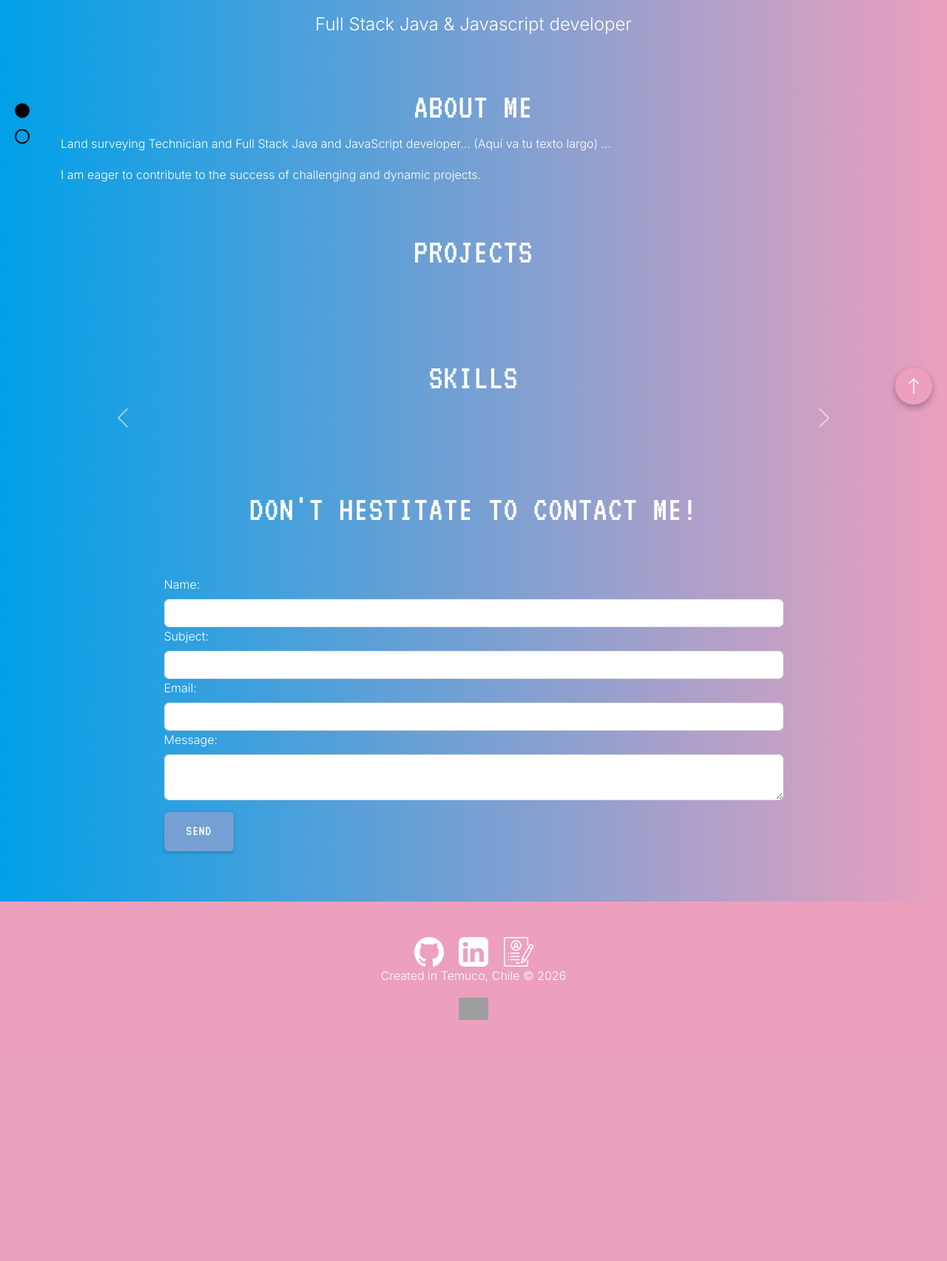
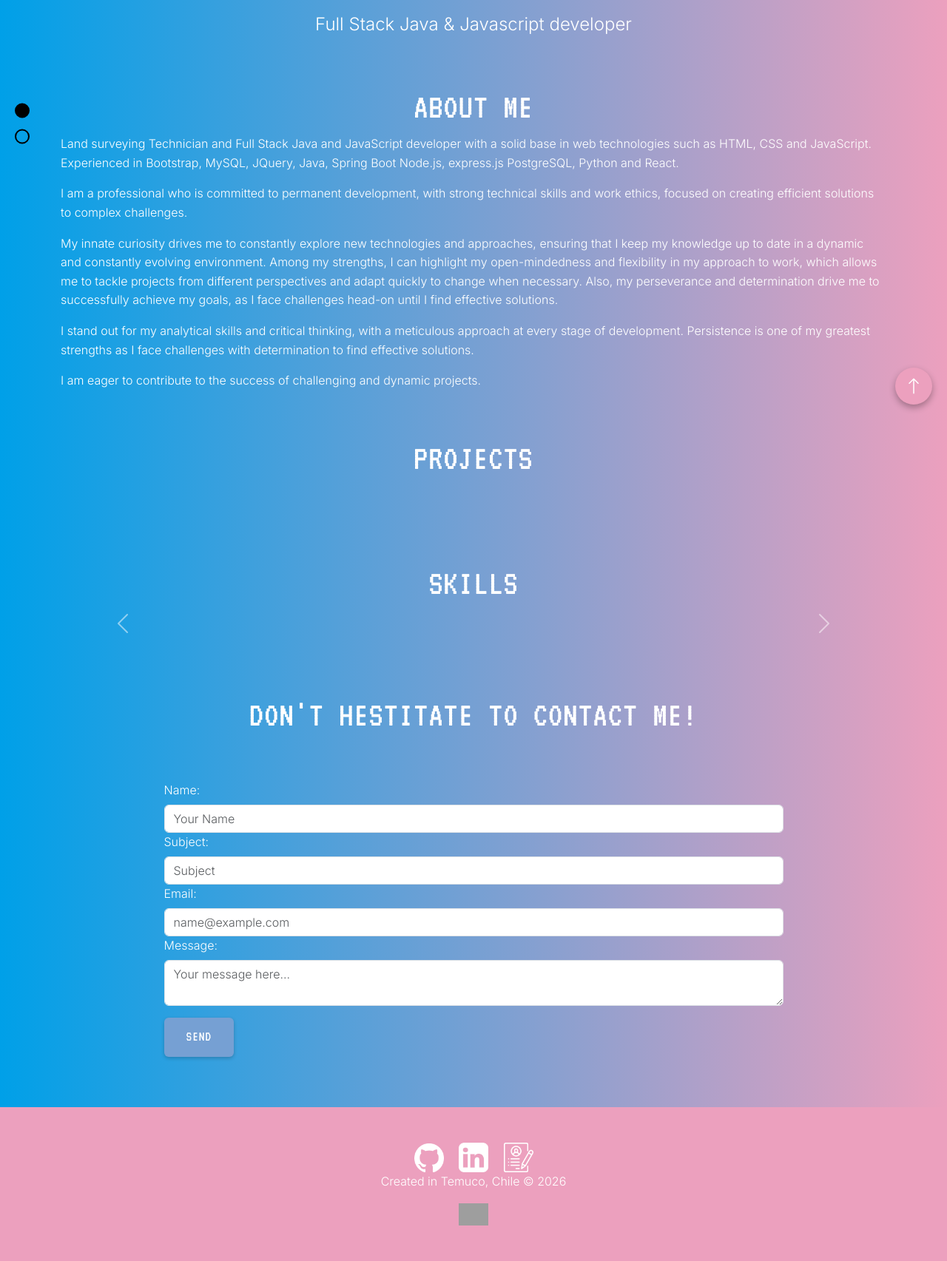
Before and after one commit to schiesscl/portfolio_django, a Django app: page / in a window 1280 px wide. Shown: the part 233-1938 px from the top of the page at 74% size. Before the commit the page ends 1612 px from the top, so only its background shows below. Run offline with Django 5.2, Linux system fonts and the light colour scheme; data that the repository does not hold is empty; grey boxes are pictures that could not be loaded.

Commit message:
Refactor: Translate IDs, add placeholders and navbar hover

```diff
--- a/static/css/style.css
+++ b/static/css/style.css
@@ -92,6 +92,11 @@ p {
   font-size: 1.5rem;
   letter-spacing: 1px;
   text-transform: uppercase;
+  transition: color 0.3s ease, opacity 0.3s ease;
+}
+
+.navbar-nav .nav-link:hover {
+    color: rgba(255, 255, 255, 0.7) !important;
 }
 
 /* ========================================
@@ -155,8 +160,8 @@ textarea::placeholder {
 }
 
 /* Botón de envío */
-#form-contacto input[type="submit"],
-#form-contacto button[type="submit"] {
+#contact-form input[type="submit"],
+#contact-form button[type="submit"] {
   font-family: var(--font-tech);
   text-transform: uppercase;
   letter-spacing: 1px;
@@ -173,15 +178,15 @@ textarea::placeholder {
   display: inline-block;
 }
 
-#form-contacto input[type="submit"]:hover,
-#form-contacto button[type="submit"]:hover {
+#contact-form input[type="submit"]:hover,
+#contact-form button[type="submit"]:hover {
   background-color: #3d78bf;
   transform: translateY(-2px);
   box-shadow: 0 4px 8px rgba(0, 0, 0, 0.3);
 }
 
-#form-contacto input[type="submit"]:active,
-#form-contacto button[type="submit"]:active {
+#contact-form input[type="submit"]:active,
+#contact-form button[type="submit"]:active {
   transform: translateY(0);
   box-shadow: 0 2px 4px rgba(0, 0, 0, 0.2);
 }
@@ -274,13 +279,13 @@ body.theme-alternative .navbar {
     background-image: linear-gradient(to right, rgba(131, 136, 133, 0.9), rgba(131, 136, 133, 0.9));
 }
 
-body.theme-alternative #form-contacto input[type="submit"],
-body.theme-alternative #form-contacto button[type="submit"] {
+body.theme-alternative #contact-form input[type="submit"],
+body.theme-alternative #contact-form button[type="submit"] {
   background-color: #c1a0a0;
 }
 
-body.theme-alternative #form-contacto input[type="submit"]:hover,
-body.theme-alternative #form-contacto button[type="submit"]:hover {
+body.theme-alternative #contact-form input[type="submit"]:hover,
+body.theme-alternative #contact-form button[type="submit"]:hover {
   background-color: #a37272;
 }
 
--- a/static/js/script.js
+++ b/static/js/script.js
@@ -40,12 +40,12 @@ $(document).ready(function() {
     });
 
     // Validación del formulario
-    $("#form-contacto").submit(function(event) {
+    $("#contact-form").submit(function(event) {
         // Usamos .val() de JQuery para obtener valores
         // CAMBIO: Usamos 'const' en lugar de 'var'
-        const nombre = $("#contacto-nombre").val();
-        const asunto = $("#contacto-asunto").val();
-        const mensaje = $("#contacto-mensaje").val();
+        const nombre = $("#contact-name").val();
+        const asunto = $("#contact-subject").val();
+        const mensaje = $("#contact-message").val();
 
         // Validación básica
         if (nombre.length < 8 || asunto.length < 8 || mensaje.length < 15) {
--- a/templates/base.html
+++ b/templates/base.html
@@ -27,10 +27,10 @@
             <div class="collapse navbar-collapse" id="navbarNavDropdown">
                 <ul class="navbar-nav ms-auto">
                     <li class="nav-item"><a class="nav-link active text-white" aria-current="page" href="#">Home</a></li>
-                    <li class="nav-item"><a class="nav-link text-white" href="#presentacion">About Me</a></li>
-                    <li class="nav-item"><a class="nav-link text-white" href="#proyectos">Projects</a></li>
-                    <li class="nav-item"><a class="nav-link text-white" href="#habilidades">Skills</a></li>
-                    <li class="nav-item"><a class="nav-link text-white" href="#contacto">Contact</a></li>
+                    <li class="nav-item"><a class="nav-link text-white" href="#about">About Me</a></li>
+                    <li class="nav-item"><a class="nav-link text-white" href="#projects">Projects</a></li>
+                    <li class="nav-item"><a class="nav-link text-white" href="#skills">Skills</a></li>
+                    <li class="nav-item"><a class="nav-link text-white" href="#contact">Contact</a></li>
                     <!-- Mantén tu link a ES si quieres, o podemos hacerlo dinámico luego -->
                     <li class="nav-item"><a class="nav-link active text-white" href="#">ES</a></li>
                 </ul>
@@ -45,14 +45,14 @@
     <!-- Footer -->
     <footer class="text-white text-center py-5">
         <div>
-            <a href="https://github.com/schiesscl"><img src="{% static 'img/github.webp' %}" alt="Github" class="mx-2" style="width: 40px;"></a>
-            <a href="https://www.linkedin.com/in/hans-schiess"><img src="{% static 'img/linkedin.webp' %}" alt="Linkedin" class="mx-2" style="width: 40px;"></a>
+            <a href="https://github.com/schiesscl" target="_blank"><img src="{% static 'img/github.webp' %}" alt="Github" class="mx-2" style="width: 40px;"></a>
+            <a href="https://www.linkedin.com/in/hans-schiess" target="_blank"><img src="{% static 'img/linkedin.webp' %}" alt="Linkedin" class="mx-2" style="width: 40px;"></a>
             <!-- Ajusta este link a tu PDF real si lo tienes en static o externo -->
-            <a href="#"><img src="{% static 'img/resume.webp' %}" alt="Resume" class="mx-2" style="width: 40px;"></a>
+            <a href="https://drive.google.com/file/d/1Aa4RcRbumCImiN3ZD3aAAxWemM5grw-1/view?usp=sharing" target="_blank"><img src="{% static 'img/resume.webp' %}" alt="Resume" class="mx-2" style="width: 40px;"></a>
         </div>
         <div><p>Created in Temuco, Chile © {% now "Y" %}</p></div>
         <div class="mt-2">
-            <a href="#" target="_blank"><img src="https://img.shields.io/badge/License-MIT-yellow.svg" alt="MIT License"></a>
+            <a href="https://github.com/schiesscl/portfolio_django/blob/main/LICENSE" target="_blank"><img src="https://img.shields.io/badge/License-MIT-yellow.svg" alt="MIT License"></a>
         </div>
     </footer>
 
--- a/templates/home.html
+++ b/templates/home.html
@@ -14,14 +14,17 @@
 
     <main>
         <!-- About Me -->
-        <div id="presentacion" class="container">
+        <div id="about" class="container">
             <h2 class="text-center">About Me</h2>
-            <p>Land surveying Technician and Full Stack Java and JavaScript developer... (Aquí va tu texto largo) ...</p>
+            <p>Land surveying Technician and Full Stack Java and JavaScript developer with a solid base in web technologies such as HTML, CSS and JavaScript. Experienced in Bootstrap, MySQL, JQuery, Java, Spring Boot Node.js, express.js PostgreSQL, Python and React.</p>
+            <p>I am a professional who is committed to permanent development, with strong technical skills and work ethics, focused on creating efficient solutions to complex challenges.</p>
+            <p>My innate curiosity drives me to constantly explore new technologies and approaches, ensuring that I keep my knowledge up to date in a dynamic and constantly evolving environment. Among my strengths, I can highlight my open-mindedness and flexibility in my approach to work, which allows me to tackle projects from different perspectives and adapt quickly to change when necessary. Also, my perseverance and determination drive me to successfully achieve my goals, as I face challenges head-on until I find effective solutions. </p>
+            <p>I stand out for my analytical skills and critical thinking, with a meticulous approach at every stage of development. Persistence is one of my greatest strengths as I face challenges with determination to find effective solutions.</p>
             <p>I am eager to contribute to the success of challenging and dynamic projects.</p>
         </div>
 
         <!-- Projects (Dinámico desde BD) -->
-        <div id="proyectos" class="container py-5">
+        <div id="projects" class="container py-5">
             <h2 class="text-center mb-3">Projects</h2>
             <div class="row">
                 {% for project in projects %}
@@ -86,7 +89,7 @@
         </div>
 
         <!-- Skills (Dinámico desde BD) -->
-        <div id="habilidades" class="container py-5">
+        <div id="skills" class="container py-5">
             <h2 class="text-center mb-4">Skills</h2>
 
             <!-- Carrusel Bootstrap -->
@@ -119,26 +122,26 @@
         </div>
 
         <!-- Contact Form -->
-        <div id="contacto" class="py-5">
+        <div id="contact" class="py-5">
             <div class="container">
                 <h2 class="text-center pb-5">Don't hestitate to contact me!</h2>
                 <div class="py-1">
-                    <form action="https://formspree.io/f/mandqroa" class="w-75 mx-auto" id="form-contacto" method="post">
+                    <form action="https://formspree.io/f/mandqroa" class="w-75 mx-auto" id="contact-form" method="post">
                         <div>
-                            <label for="contacto-nombre" class="form-label">Name: </label>
-                            <input type="text" class="form-control" id="contacto-nombre" name="nombre" required>
+                            <label for="contact-name" class="form-label">Name: </label>
+                            <input type="text" class="form-control" id="contact-name" name="nombre" placeholder="Your Name" required>
                         </div>
                         <div>
-                            <label for="contacto-asunto" class="form-label">Subject:</label>
-                            <input type="text" class="form-control" id="contacto-asunto" name="asunto" required>
+                            <label for="contact-subject" class="form-label">Subject:</label>
+                            <input type="text" class="form-control" id="contact-subject" name="asunto" placeholder="Subject" required>
                         </div>
                         <div>
-                            <label for="contacto-correo" class="form-label">Email: </label>
-                            <input type="email" class="form-control" id="contacto-correo" name="correo" required>
+                            <label for="contact-email" class="form-label">Email: </label>
+                            <input type="email" class="form-control" id="contact-email" name="correo" placeholder="name@example.com" required>
                         </div>
                         <div>
-                            <label for="contacto-mensaje" class="form-label">Message:</label>
-                            <textarea name="message" id="contacto-mensaje" class="form-control" required></textarea>
+                            <label for="contact-message" class="form-label">Message:</label>
+                            <textarea name="message" id="contact-message" class="form-control" placeholder="Your message here..." required></textarea>
                         </div>
                         <div class="py-3">
                             <input type="submit" class="btn btn-light" value="Send">
```
